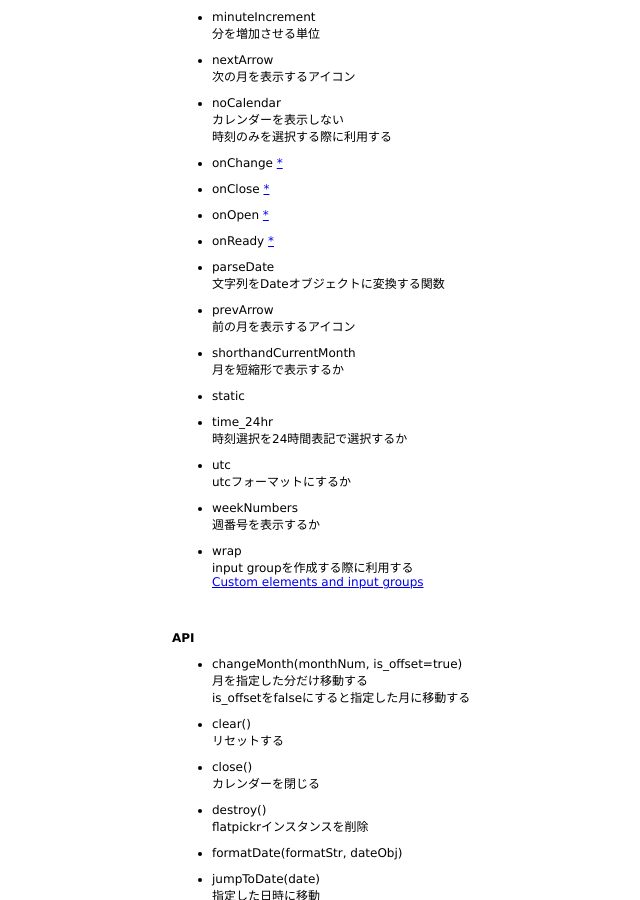
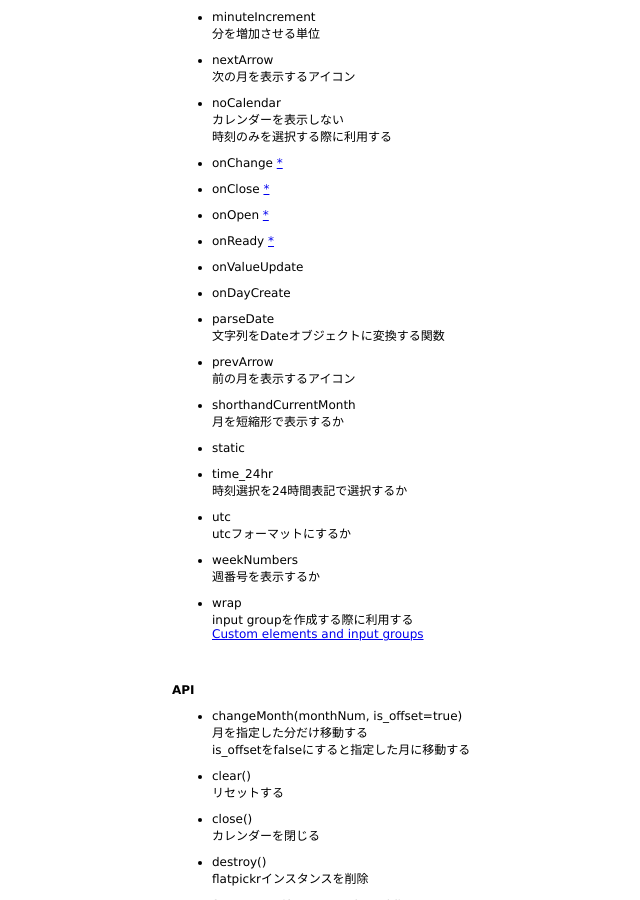
Before and after one commit to 38elements/38elements.github.com, a Jekyll site: the page built from _posts/2016-11-05-flatpickr.md, in a window 1280 px wide and 900 px high, scrolled down 1030 px. Shown: the whole window, without its empty margins (68-708 px from the left). Built offline with Jekyll 4.4.1, drawn with Linux system fonts in a browser that asks for light colours.

Commit message:
Update 2016-11-05-flatpickr.md

```diff
--- a/_posts/2016-11-05-flatpickr.md
+++ b/_posts/2016-11-05-flatpickr.md
@@ -86,6 +86,10 @@ inlineで表示させるか
 * onOpen [\*](https://chmln.github.io/flatpickr/#event-onOpen)
 
 * onReady [\*](https://chmln.github.io/flatpickr/#event-onReady)
+
+* onValueUpdate
+
+* onDayCreate
 
 * parseDate
 文字列をDateオブジェクトに変換する関数
```
